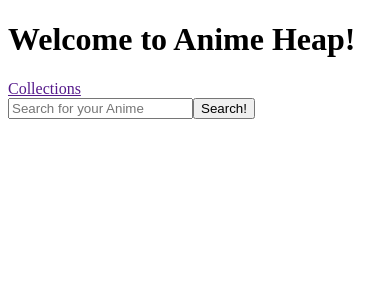
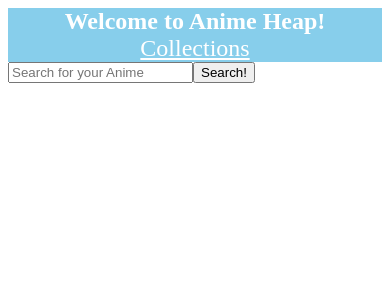
Before and after one commit to MwaniN/Anime-List, a React (Create React App) app in the folder client/: page / in a window 390 px wide. Shown: the top 300 px of the page. Built offline with nearby package versions, Linux system fonts and the light colour scheme; a web font is replaced by a local one.

Commit message:
Mobile responsiveness

```diff
--- a/client/public/styles.css
+++ b/client/public/styles.css
@@ -3,6 +3,49 @@
 
 img {
   align-self: center;
+}
+
+.header {
+  display: flex;
+  background-color: skyblue;
+  color: white;
+  justify-content: space-between;
+  align-items: center;
+}
+
+.header a {
+  color: white;
+  margin-right: 40px;
+  font-size: 1.5rem;
+}
+
+.header-title {
+  margin-left: 40px;
+}
+
+@media only screen and (max-width: 811px) {
+  .header-title {
+    display: block;
+    margin: 0;
+  }
+
+  .header a {
+    margin: 0;
+  }
+}
+
+@media only screen and (max-width: 480px) {
+  .header-title {
+    display: block;
+    margin: 0;
+  }
+
+  .header a {
+    margin: 0;
+  }
+  .header {
+    display: flex;
+    flex-direction: column;
 }
 
 /* body {
--- a/client/src/App.js
+++ b/client/src/App.js
@@ -25,7 +25,7 @@ const App = () =>{
 
     return (
         <>
-        <header className="header">
+        <nav className="header">
         <h1 className="header-title">
             Welcome to Anime Heap!
         </h1>
@@ -36,7 +36,7 @@ const App = () =>{
                 return <a className="toolbar-link" href='' onClick={handleClick}>Home</a>
             }
         }()}
-        </header>
+        </nav>
         {function(){
             if (currPage === "MainPage"){
                 return <MainPage currPage={currPage} />
```
